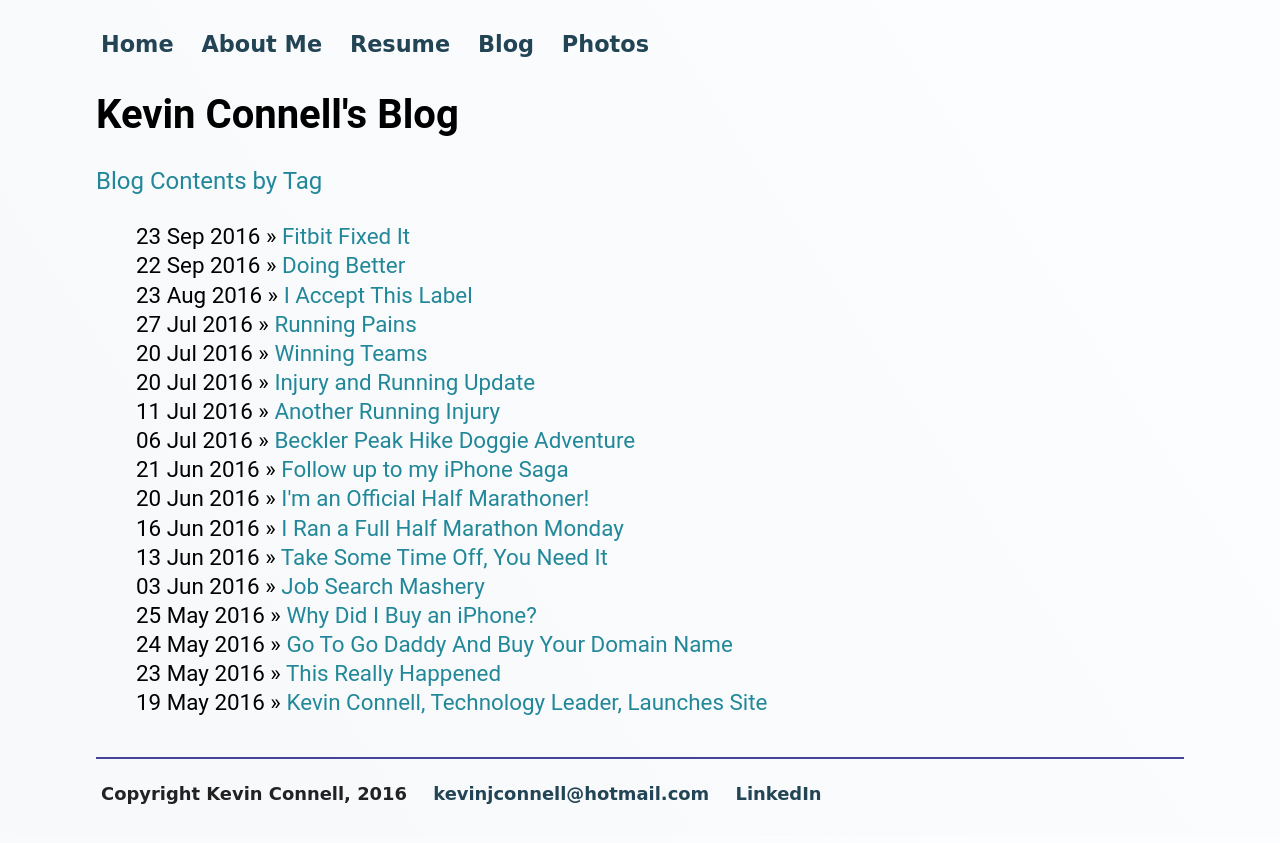
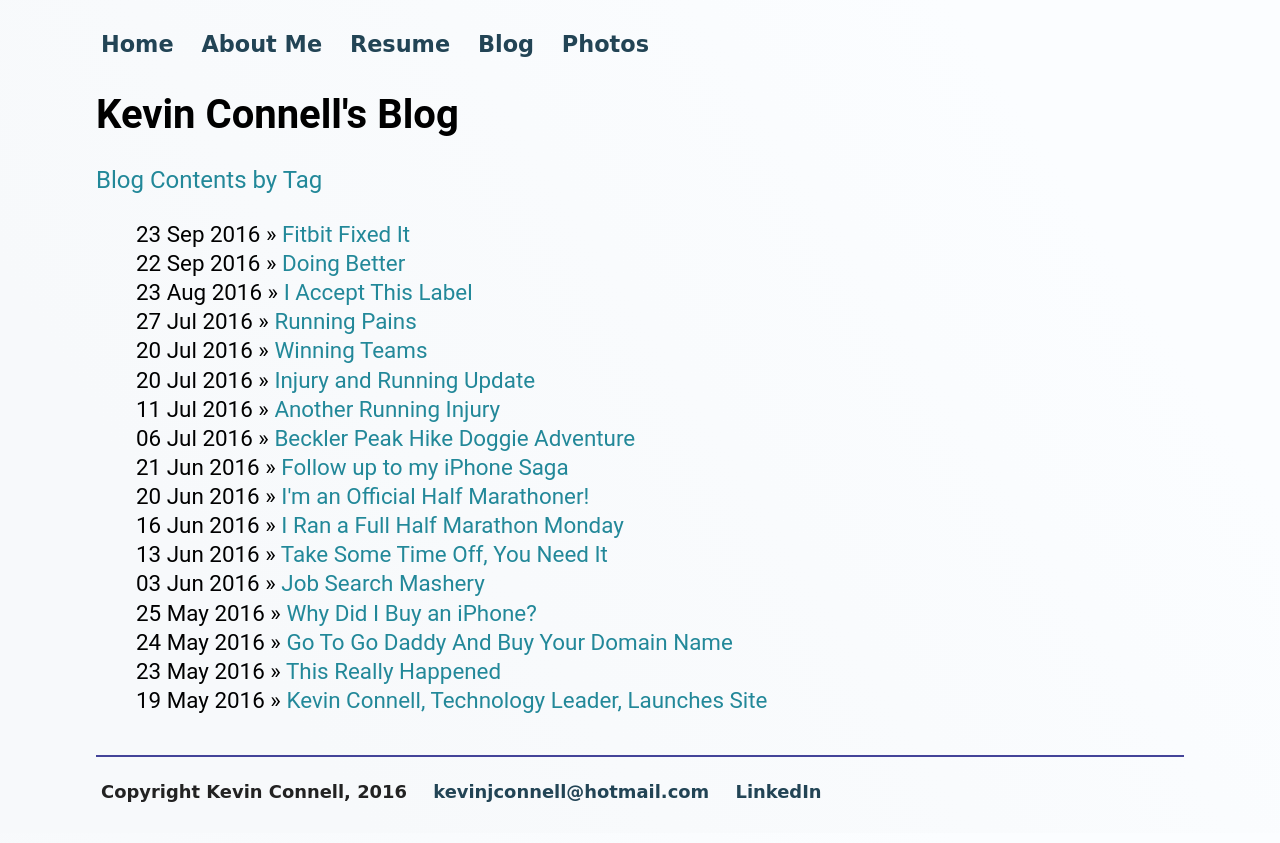
Before and after one commit to mo4dawg/mo4dawg.github.io, a Jekyll site: the page built from blog/index.html, in a window 1280 px wide. Shown: the top 843 px of the page. Built offline with Jekyll 4.4.1, drawn with Linux system fonts in a browser that asks for light colours.

Commit message:
Update main.css

```diff
--- a/css/main.css
+++ b/css/main.css
@@ -89,8 +89,8 @@
 }
 p {
     font-family:'Roboto', 'Arial', sans-serif;
-    font-size: 1.4em;
-    line-height: 1.4em;
+    font-size: 1.3em;
+    line-height: 1.3em;
     color: #222;
 }
 body ul{
```
